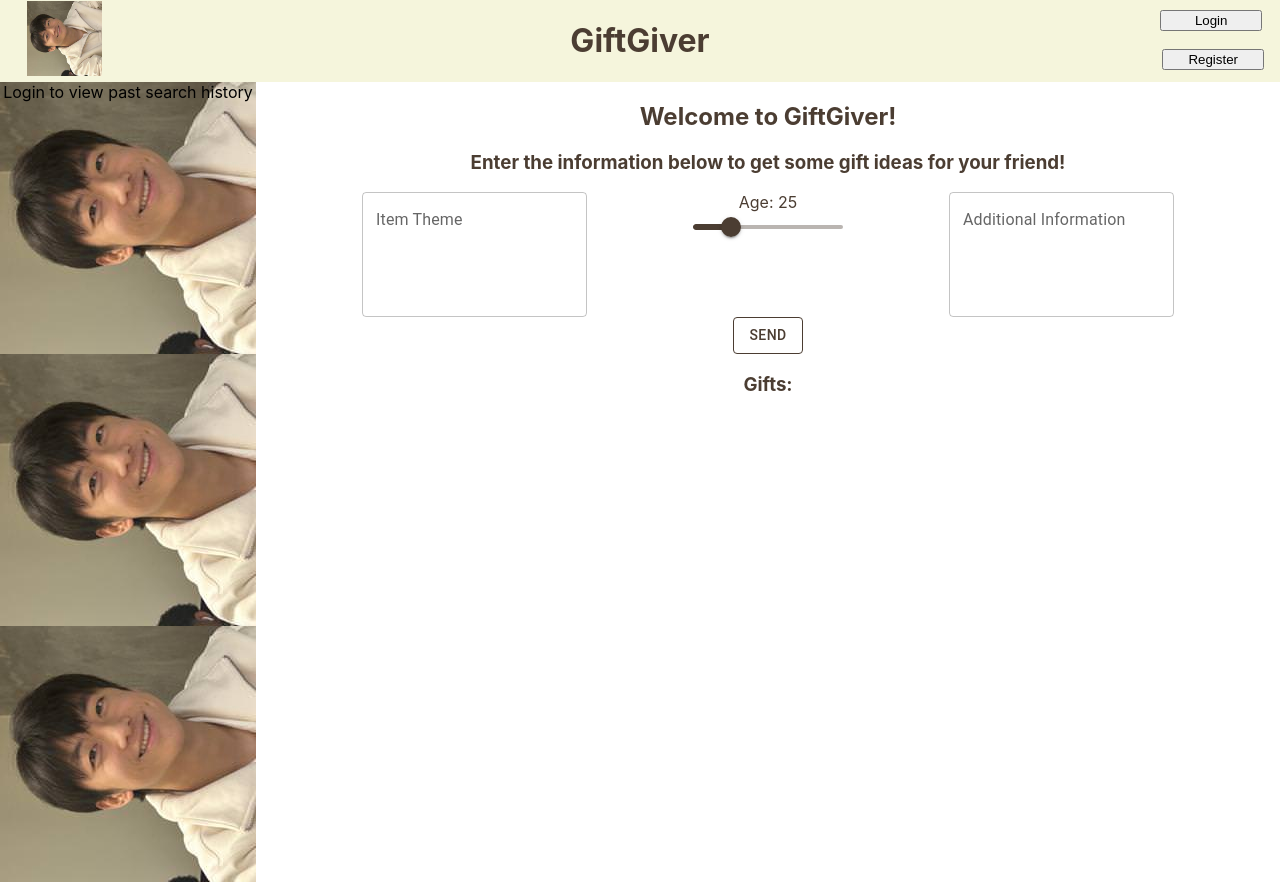
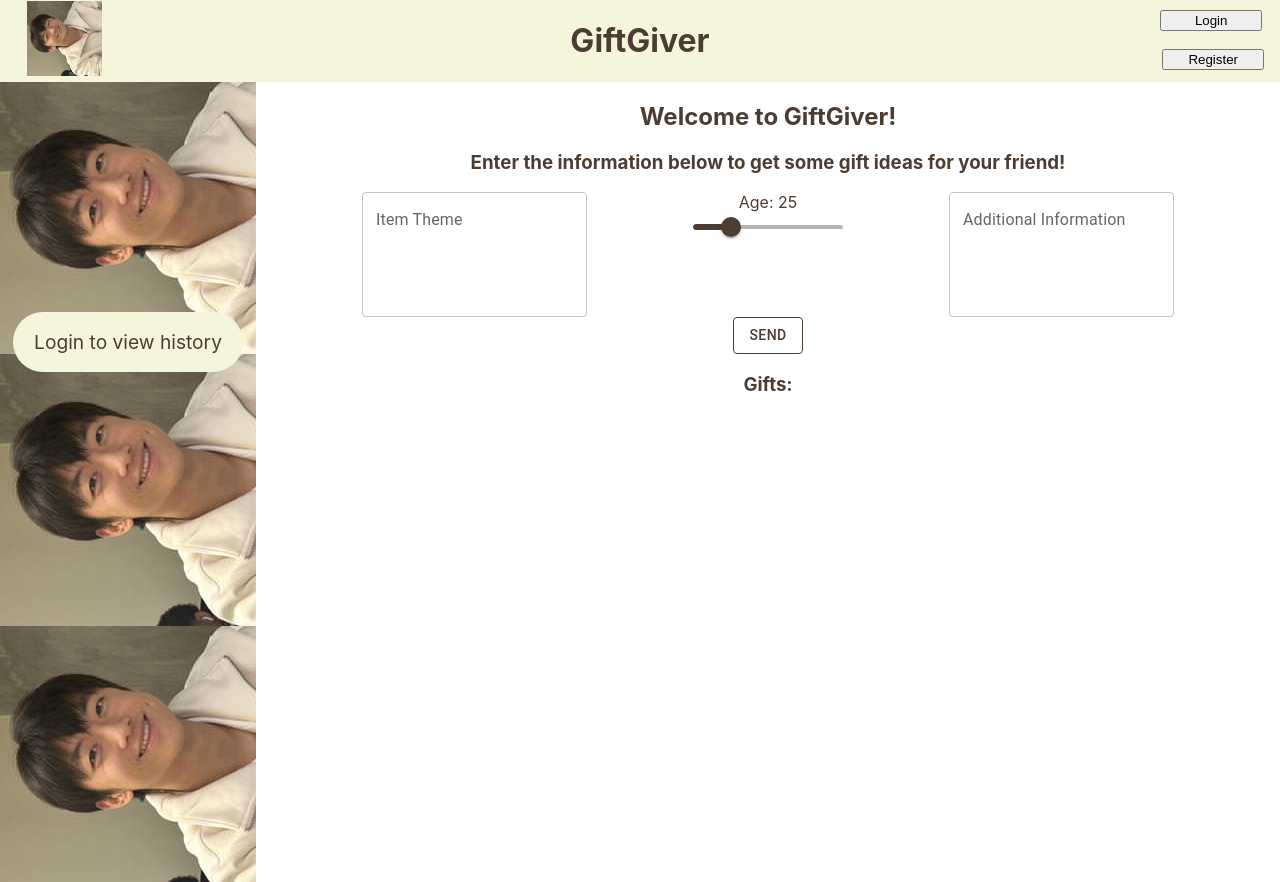
Before and after one commit to ericluoliu/GiftGiver, a React (Create React App) app in the folder frontend/: page / in a window 1280 px wide. Built offline with nearby package versions, Linux system fonts and the light colour scheme.

Commit message:
fixing aesthetics in History panel

```diff
--- a/frontend/src/App.css
+++ b/frontend/src/App.css
@@ -177,6 +177,20 @@ Includes: History, Query
   overflow-y: auto;
 }
 
+.HistoryText {
+  display: flex;
+  justify-content: center;  /* Center horizontally */
+  align-items: center;
+  margin-top: 90%;
+  margin-left: 5%;
+  background-color: beige;
+  height: 60px;
+  width: 90%;
+  color: #4B3D32;
+  border-radius: 30px;
+  font-size:larger;
+}
+
 /* Query */
 .Query {
   background-color: white;
--- a/frontend/src/App.js
+++ b/frontend/src/App.js
@@ -256,7 +256,7 @@ function App() {
               </div>
             ))
             ) : (
-            <div>Login to view past search history</div>
+            <div className="HistoryText">Login to view history</div>
             )
           }
         </div>
```
